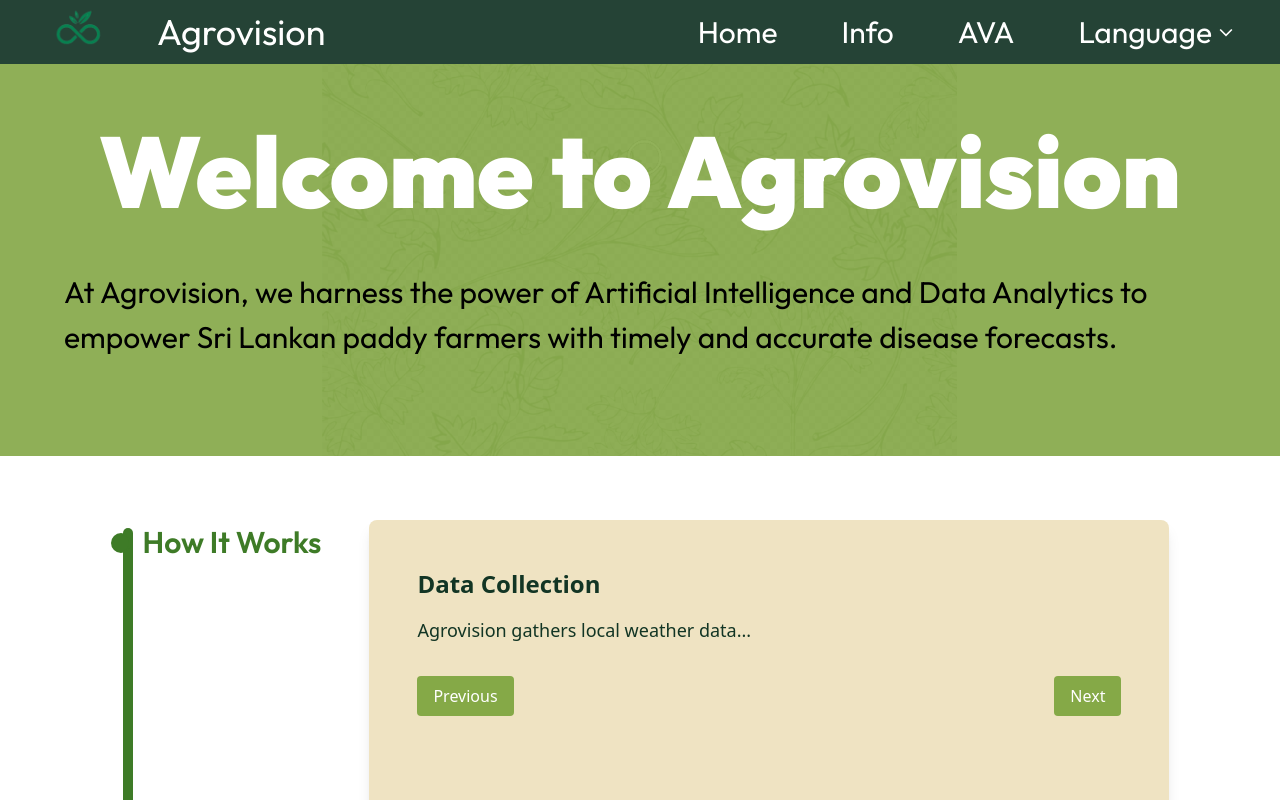
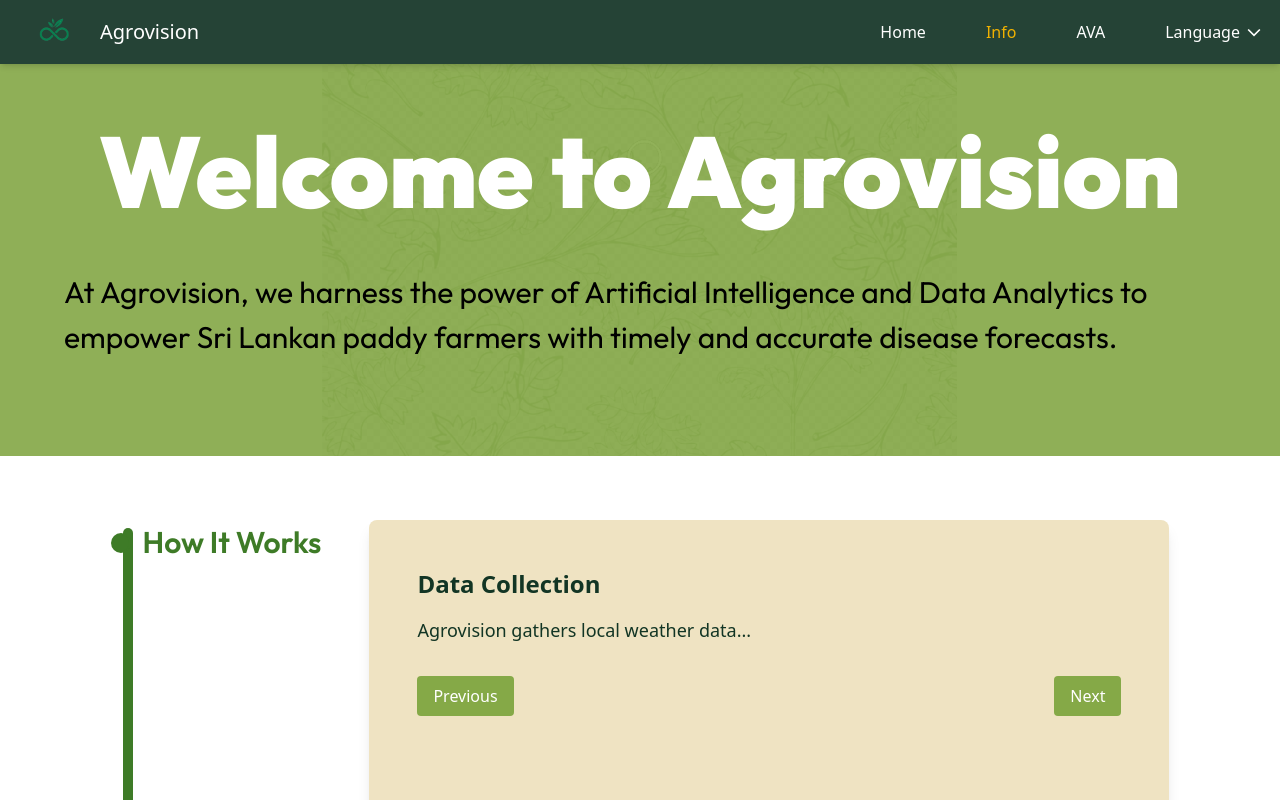
Before and after one commit to JanithaChamaka/Agrovision---FYP, a React (Vite) app: page /info in a window 1280 px wide. Shown: the top 800 px of the page. Built offline with nearby package versions, Linux system fonts and the light colour scheme.

Commit message:
Size Changes are done for nav bar

```diff
--- a/src/Pages/Home.tsx
+++ b/src/Pages/Home.tsx
@@ -67,20 +67,18 @@ function Home() {
           transition={{ duration: 10, ease: "easeInOut", repeat: Infinity, repeatType: "reverse" }}
         />
         <motion.div
-          className="relative z-10 flex flex-col items-start justify-center h-full text-white ml-20 space-y-4"
+          className="relative z-10 flex flex-col items-center justify-center h-full text-white ml-20 space-y-4"
           variants={containerVariants}
           initial="hidden"
           animate="show"
-          transition={{delay:1}}
+          transition={{ delay: 1 }}
         >
+          <motion.h1 className="header-text m-0" variants={itemVariants}>
+            Agrovision
+          </motion.h1>
           <motion.p className="header-text-small m-0" variants={itemVariants}>
             Welcome to Agrovision – Harnessing AI to Predict, Protect, and Prosper in Farming!
           </motion.p>
-
-          <motion.h1 className="header-text m-0" variants={itemVariants}>
-            Agrovision
-          </motion.h1>
-
           <motion.p className="header-text-small m-0" variants={itemVariants}>
             Detect Early, Protect Fully, Harvest More!
           </motion.p>
--- a/src/Pages/components/Navbar.tsx
+++ b/src/Pages/components/Navbar.tsx
@@ -1,49 +1,83 @@
-import { Link } from "react-router-dom";
+import { Link, NavLink } from "react-router-dom";
 import { motion } from "framer-motion";
 import logo from "../../assets/images/logo.png";
 import { useState } from "react";
 
 const Navbar = () => {
   const [language, setLanguage] = useState("Language");
+  const [dropdownOpen, setDropdownOpen] = useState(false);
+
   const handleLanguageChange = (lang: string) => {
     setLanguage(lang);
   };
+
   return (
-    <motion.div
+    <motion.nav
       initial={{ y: -100, opacity: 0 }}
       animate={{ y: 0, opacity: 1 }}
       transition={{ duration: 0.6, ease: "easeOut" }}
-      className="absolute top-0 left-0 w-full z-10 bg-[#254336] h-16"
+      className="fixed top-0 left-0 w-full z-50 bg-[#254336] h-16 shadow-md"
     >
       <div className="flex justify-between items-center h-full px-4">
-        <div className="flex items-center gap-4">
+        <div className="flex items-center gap-1">
           <motion.img
-            className="logo-img h-8"
+            className="h-20 mt-2"
             src={logo}
             alt="Logo"
             initial={{ rotate: 0 }}
             animate={{ rotate: 360 }}
             transition={{ duration: 1.2, ease: "easeInOut" }}
           />
-          <Link to="/" className="text-4xl primary-ff text-white">
+          <NavLink
+            to="/"
+            className="text-white text-xl"
+          >
             Agrovision
-          </Link>
+          </NavLink>
         </div>
-        <ul className="hidden md:flex gap-16 text-white primary-ff ml-auto mr-7">
-          <Link to="/" className="cursor-pointer hover:text-gray-400 text-3xl">
+
+        <ul className="hidden md:flex gap-15">
+          <li>
+            <NavLink
+              to="/"
+              className={({ isActive }) =>
+                isActive ? "text-yellow-500 hover:text-yellow-600" : "text-white hover:text-gray-400"
+              }
+            >
               Home
-          </Link>
-          <Link to="/info" className="cursor-pointer hover:text-gray-400 text-3xl">
+            </NavLink>
+          </li>
+          <li>
+            <NavLink
+              to="/info"
+              className={({ isActive }) =>
+                isActive ? "text-yellow-500 hover:text-yellow-600" : "text-white hover:text-gray-400"
+              }
+            >
               Info
-          </Link>
-          <Link to="/ava" className="cursor-pointer hover:text-gray-400 text-3xl">
+            </NavLink>
+          </li>
+          <li>
+            <NavLink
+              to="/ava"
+              className={({ isActive }) =>
+                isActive ? "text-yellow-500 hover:text-yellow-600" : "text-white hover:text-gray-400"
+              }
+            >
               AVA
-          </Link>
-          <div className="relative group text-white text-3xl cursor-pointer">
-            <div className="flex items-center gap-1 hover:text-gray-400">
+            </NavLink>
+          </li>
+
+          {/* Language Dropdown */}
+          <li className="relative cursor-pointer text-white">
+            <div
+              className="flex items-center gap-1 select-none"
+              onClick={() => setDropdownOpen((prev) => !prev)}
+            >
               {language}
               <svg
-                className="w-5 h-5 transform group-hover:rotate-180 transition-transform duration-300"
+                className={`w-5 h-5 transform transition-transform duration-300 ${dropdownOpen ? "rotate-180" : ""
+                  }`}
                 fill="none"
                 stroke="currentColor"
                 strokeWidth="2"
@@ -52,30 +86,27 @@ const Navbar = () => {
                 <path d="M19 9l-7 7-7-7" />
               </svg>
             </div>
-            <ul className="absolute top-full mt-2 left-0 w-40 bg-white text-black shadow-lg rounded-md opacity-0 group-hover:opacity-100 invisible group-hover:visible transition-opacity duration-300 z-20">
+
+            {dropdownOpen && (
+              <ul className="absolute top-full mt-2 left-0 w-40 bg-white text-black shadow-lg rounded-md z-20">
+                {["English", "தமிழ்", "සිංහල"].map((lang) => (
                   <li
+                    key={lang}
                     className="px-4 py-2 hover:bg-gray-100 cursor-pointer"
-                onClick={() => handleLanguageChange("English")}
+                    onClick={() => {
+                      setLanguage(lang);
+                      setDropdownOpen(false);
+                    }}
                   >
-                English
+                    {lang}
                   </li>
-              <li
-                className="px-4 py-2 hover:bg-gray-100 cursor-pointer"
-                onClick={() => handleLanguageChange("தமிழ்")}
-              >
-                தமிழ்
-              </li>
-              <li
-                className="px-4 py-2 hover:bg-gray-100 cursor-pointer"
-                onClick={() => handleLanguageChange("සිංහල")}
-              >
-                සිංහල
+                ))}
+              </ul>
+            )}
           </li>
         </ul>
       </div>
-        </ul>
-      </div>
-    </motion.div>
+    </motion.nav>
   );
 };
 
--- a/src/index.css
+++ b/src/index.css
@@ -22,7 +22,7 @@ body::-webkit-scrollbar {
 
 .header-text{
   font-family: "Outfit", sans-serif;
-  font-size: 150px;
+  font-size: 70px;
   color: #254336;
   margin-left: 30px;
   font-weight: 900;
```
Lines whose indentation alone changed are shown as unchanged.
